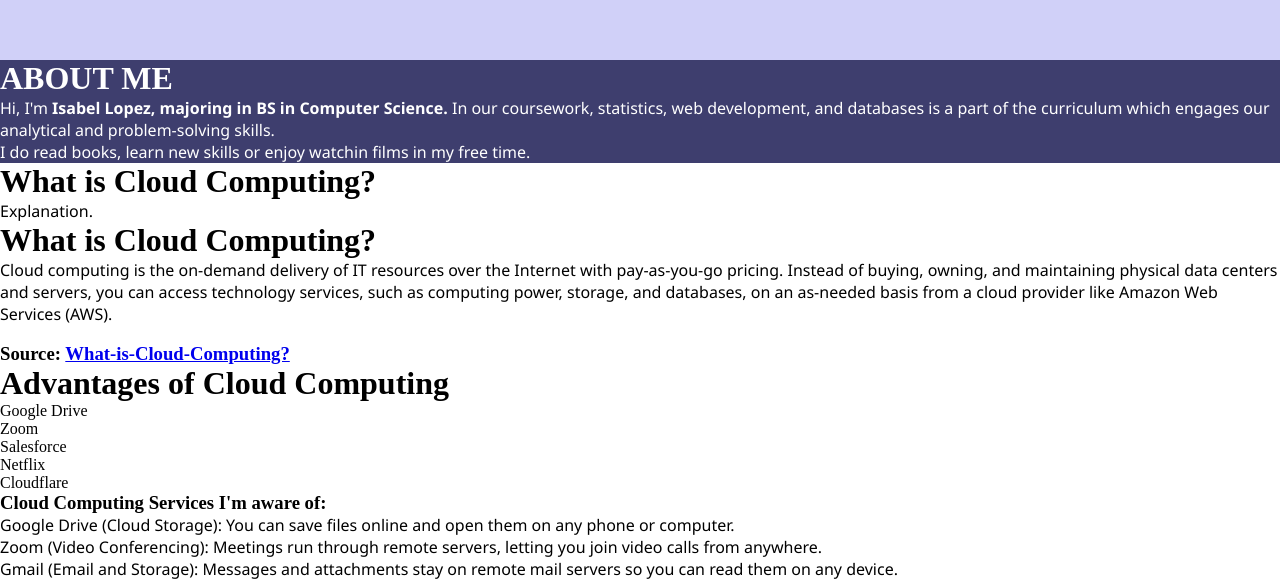
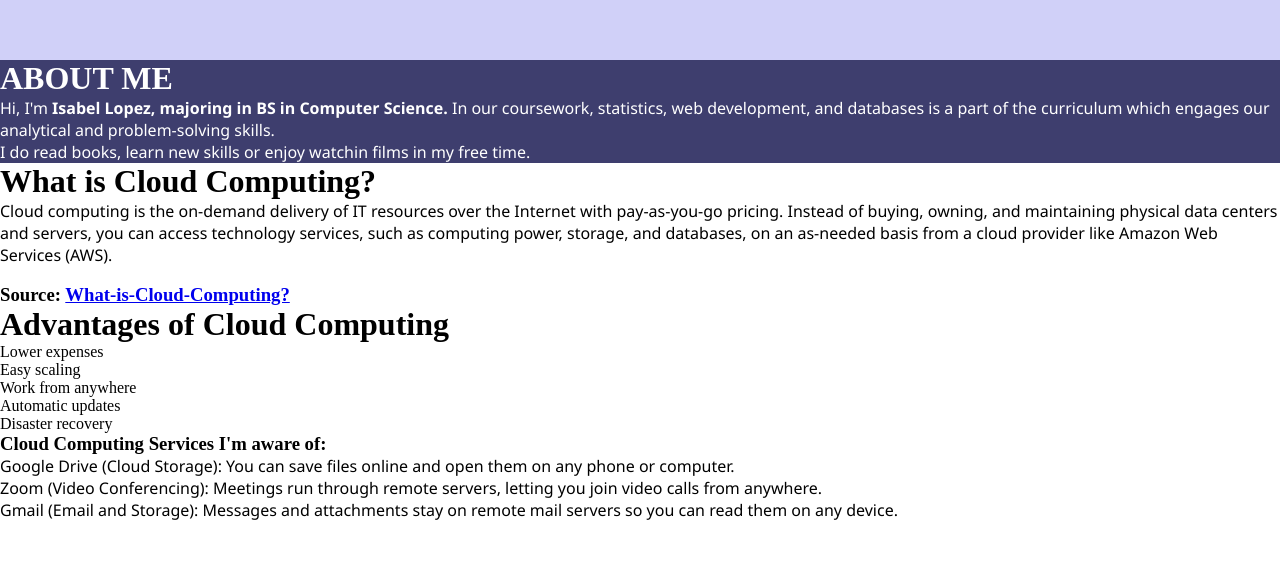
Before and after one commit to Ichikkomi/cloud-computing-html, a plain HTML site: page index.html in a window 1280 px wide. Shown: the part 740-1320 px from the top of the page. After the commit the page ends 1261 px from the top, so only its background shows below. Drawn offline with Linux system fonts and the light colour scheme.

Commit message:
advantages

```diff
--- a/index.html
+++ b/index.html
@@ -31,12 +31,6 @@
 
     <div class="Cloud-computing">
         <h1> What is Cloud Computing? </h1>
-        <p> Explanation. </p>
-
-    </div>
-
-    <div class="Cloud-Services">
-        <h1> What is Cloud Computing? </h1>
         <p> Cloud computing is the on-demand delivery of IT resources over the Internet with pay-as-you-go pricing.
         Instead of buying, owning, and maintaining physical data centers and servers, you can access technology services,
         such as computing power, storage, and databases, on an as-needed basis from a cloud provider like Amazon Web Services (AWS). </p>
@@ -47,11 +41,11 @@
         <div class="Advantages">
             <h1> Advantages of Cloud Computing </h1>
             <ul>
-                <li> Google Drive </li>
-                <li> Zoom </li>
-                <li> Salesforce </li>
-                <li> Netflix </li>
-                <li> Cloudflare </li>
+                <li> Lower expenses </li>
+                <li> Easy scaling </li>
+                <li> Work from anywhere </li>
+                <li> Automatic updates </li>
+                <li> Disaster recovery </li>
             </ul>
         </div>
     </div>
```
